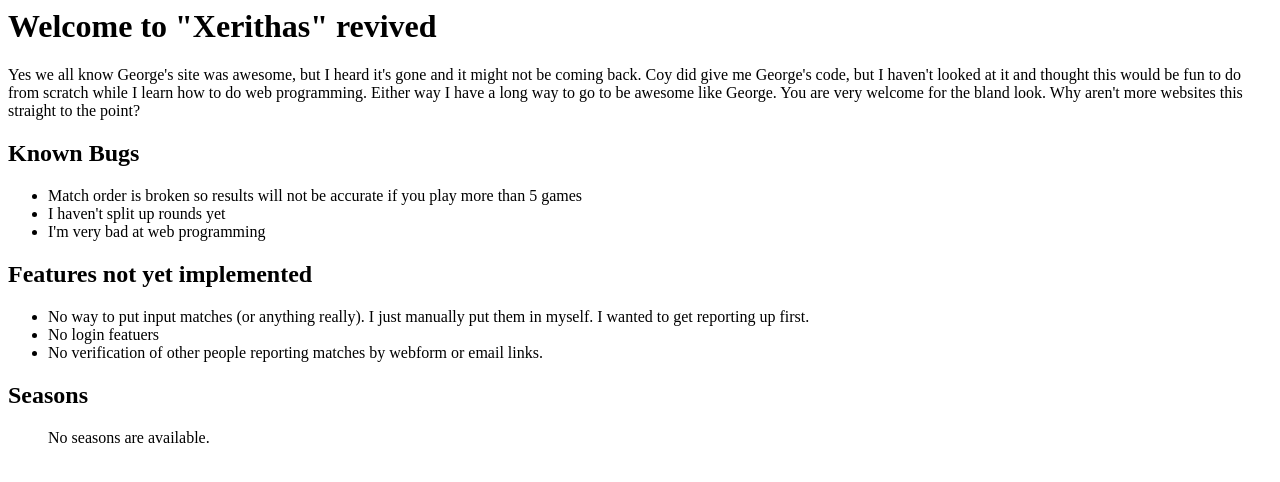
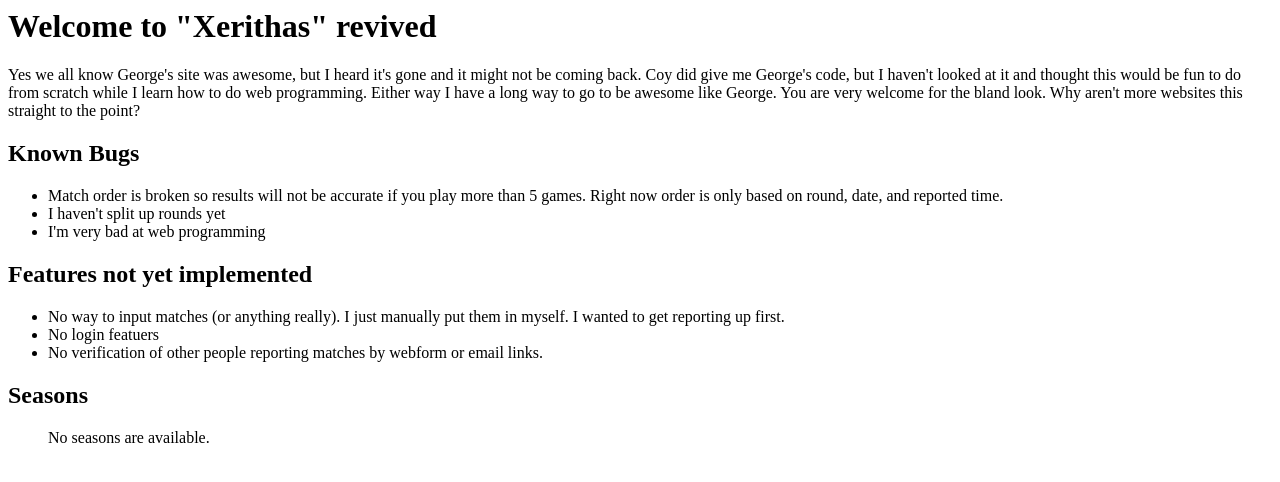
Before and after one commit to ekajmiller/magicleague, a Django app: page / in a window 1280 px wide. Shown: the top 482 px of the page. Run offline with Django 3.2, Linux system fonts and the light colour scheme; data that the repository does not hold is empty; parts of the project's set-up code (start-up, migrations or seed data) failed here and were passed over.

Commit message:
Minor updates

```diff
--- a/leaguematches/templates/leaguematches/index.html
+++ b/leaguematches/templates/leaguematches/index.html
@@ -2,13 +2,13 @@
 Yes we all know George's site was awesome, but I heard it's gone and it might not be coming back. Coy did give me George's code, but I haven't looked at it and thought this would be fun to do from scratch while I learn how to do web programming. Either way I have a long way to go to be awesome like George. You are very welcome for the bland look. Why aren't more websites this straight to the point?
 <h2>Known Bugs</h2>
 <ul>
-    <li>Match order is broken so results will not be accurate if you play more than 5 games</li>
+    <li>Match order is broken so results will not be accurate if you play more than 5 games. Right now order is only based on round, date, and reported time.</li>
     <li>I haven't split up rounds yet</li>
     <li>I'm very bad at web programming</li>
 </ul>
 <h2>Features not yet implemented</h2>
 <ul>
-    <li>No way to put input matches (or anything really). I just manually put them in myself. I wanted to get reporting up first.</li>
+    <li>No way to input matches (or anything really). I just manually put them in myself. I wanted to get reporting up first.</li>
     <li>No login featuers</li>
     <li>No verification of other people reporting matches by webform or email links.</li>
 </ul>
--- a/leaguematches/views.py
+++ b/leaguematches/views.py
@@ -34,7 +34,7 @@ def season(request, season_id):
     for player in _results:
         results += {'player':player, 'wins': _results[player]['wins'], 'losses': _results[player]['losses'],
                     'main_points': _results[player]['main_points'], 'tb_points': _results[player]['tb_points']},
-    final_results = sorted(results, key=itemgetter('main_points', 'tb_points', 'wins'), reverse=True)
+    final_results = sorted(results, key=itemgetter('main_points', 'tb_points', 'wins', 'losses'), reverse=True)
 
     context = {'season': Season.objects.get(id=season_id),
                'players': Player.objects.filter(seasons=season_id),
```
